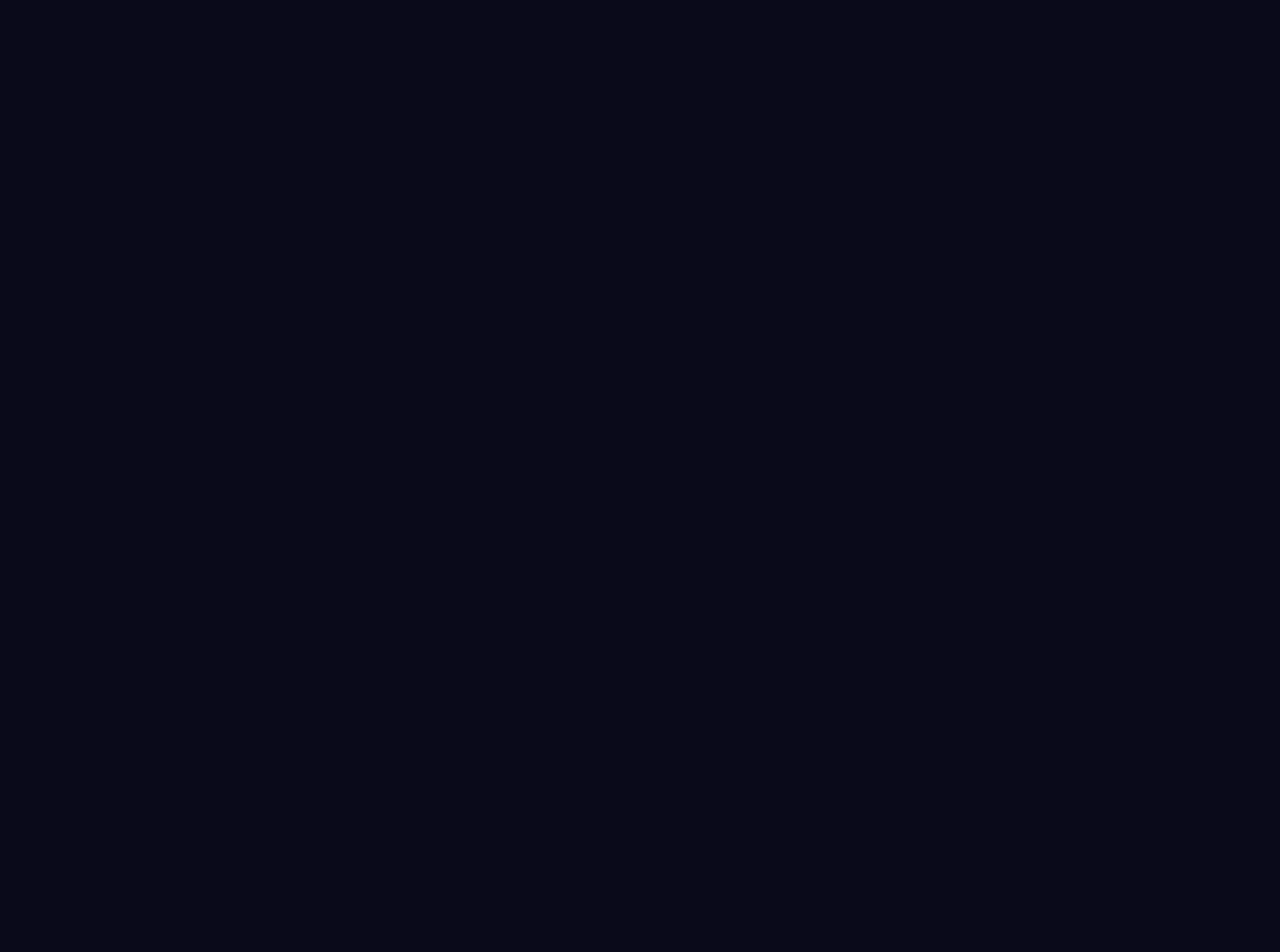
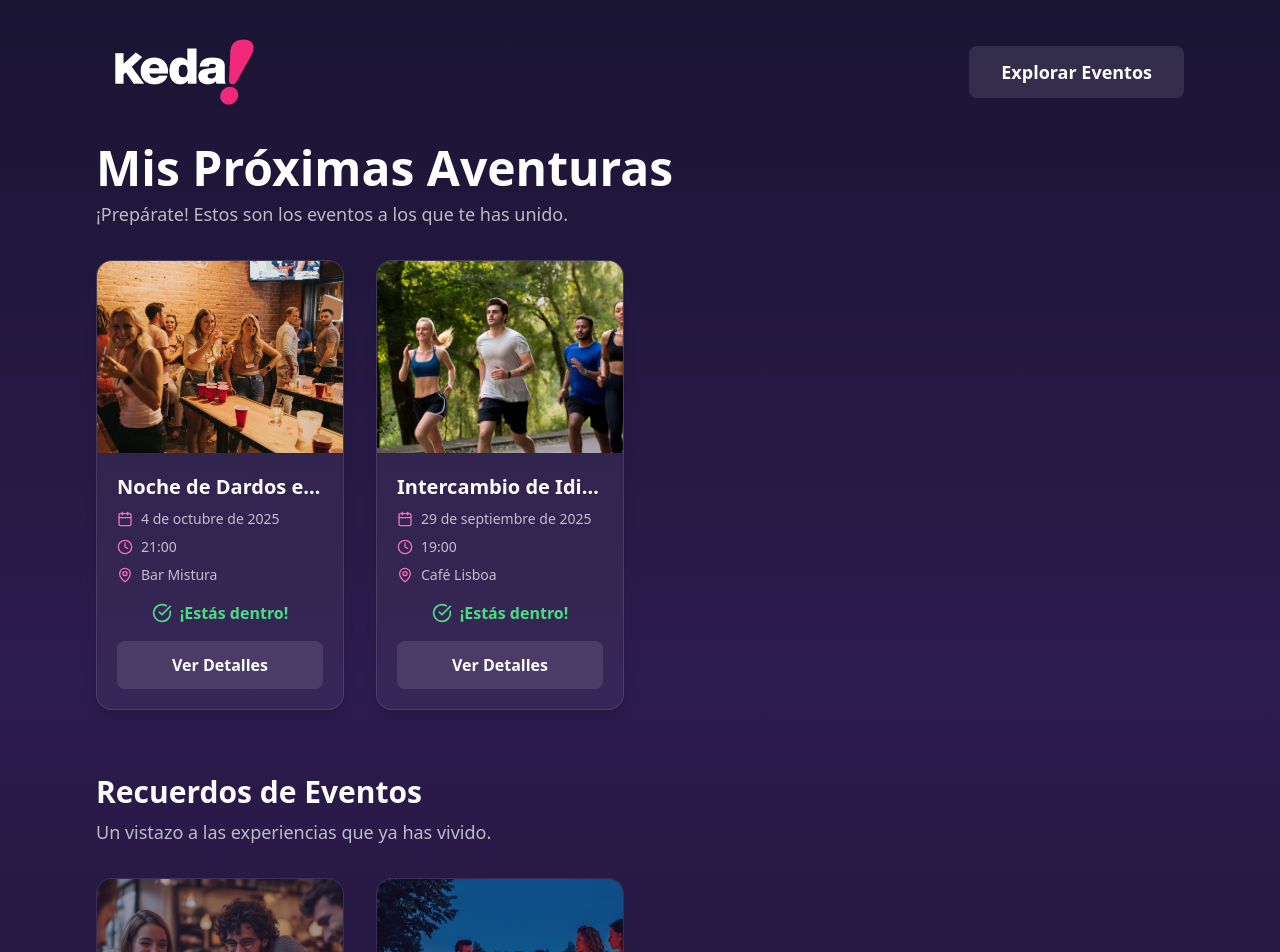
Before and after one commit to victornavareno/TangoAPP, a React (Vite) app: page /subscriberDashboard in a window 1280 px wide. Before the commit this address had no page. Shown: the top 952 px of the page. Before the commit the page ends 800 px from the top, so only its background shows below. Built offline with nearby package versions, Linux system fonts and the light colour scheme.

Commit message:
feat - User Event dashboard prototype 0.1

```diff
--- a/src/App.jsx
+++ b/src/App.jsx
@@ -7,6 +7,7 @@ import EventsExplorer from "./pages/EventsExplorer";
 import HostDashboard from "./pages/HostDashboard";
 import HeroKeda from "./pages/HeroKeda.jsx";
 import CreateEventPage from "./pages/CreateEventPage.jsx";
+import SubscriberDashboard from "./pages/SubscriberDashboard.jsx";
 
 function App() {
   return (
@@ -19,6 +20,7 @@ function App() {
         <Route path="/login" element={<LoginPage />} />
           <Route path="/hostDashboard" element={<HostDashboard />} />
           <Route path="/event/:id" element={<EventDetail />} />
+          <Route path="/subscriberDashboard" element={<SubscriberDashboard />} />
           <Route path="/crearEvento" element={<CreateEventPage />} />
 
       </Routes>
--- /dev/null
+++ b/src/pages/SubscriberDashboard.jsx
@@ -0,0 +1,157 @@
+import { useState, useEffect } from "react";
+import { useNavigate } from "react-router-dom";
+import { Calendar, Clock, MapPin, Users, CheckCircle } from "lucide-react";
+
+// Datos simulados de eventos a los que el usuario se ha unido
+const mockedJoinedEvents = [
+    {
+        id_event: 1,
+        name: "Noche de Dardos en Bar Mistura",
+        date: "2025-10-04",
+        time: "21:00",
+        locationName: "Bar Mistura",
+        imageUrl: "/event1.png",
+        isPast: false,
+    },
+    {
+        id_event: 5,
+        name: "Intercambio de Idiomas",
+        date: "2025-09-29",
+        time: "19:00",
+        locationName: "Café Lisboa",
+        imageUrl: "/event5.png",
+        isPast: false,
+    },
+    {
+        id_event: 9,
+        name: "Monólogo de Comedia",
+        date: "2024-08-15",
+        time: "22:00",
+        locationName: "The Wild Rover",
+        imageUrl: "/event3.png",
+        isPast: true,
+    },
+    {
+        id_event: 2,
+        name: "Juegos de Mesa con Carlos",
+        date: "2024-08-10",
+        time: "18:00",
+        locationName: "Plaza Mayor",
+        imageUrl: "/event2.png",
+        isPast: true,
+    },
+];
+
+const EventCard = ({ event, navigate }) => {
+    const formatDate = (dateString) => {
+        const options = { year: 'numeric', month: 'long', day: 'numeric' };
+        return new Date(dateString).toLocaleDateString('es-ES', options);
+    };
+
+    return (
+        <div
+            className={`bg-white/5 rounded-2xl shadow-lg overflow-hidden border border-white/10 transition-all duration-300 transform hover:-translate-y-2 ${event.isPast ? 'opacity-60' : ''}`}
+        >
+            <img src={event.imageUrl} alt={event.name} className="h-48 w-full object-cover" />
+            <div className="p-5">
+                <h3 className="text-xl font-bold mb-2 truncate">{event.name}</h3>
+                <div className="space-y-2 text-sm text-white/70 mb-4">
+                    <div className="flex items-center gap-2">
+                        <Calendar className="h-4 w-4 text-pink-400" />
+                        <span>{formatDate(event.date)}</span>
+                    </div>
+                    <div className="flex items-center gap-2">
+                        <Clock className="h-4 w-4 text-pink-400" />
+                        <span>{event.time}</span>
+                    </div>
+                    <div className="flex items-center gap-2">
+                        <MapPin className="h-4 w-4 text-pink-400" />
+                        <span>{event.locationName}</span>
+                    </div>
+                </div>
+                {event.isPast ? (
+                    <div className="text-center font-bold text-white/50 py-2 rounded-lg bg-white/5">
+                        Evento Finalizado
+                    </div>
+                ) : (
+                    <>
+                        <div className="flex items-center justify-center gap-2 text-green-400 font-semibold mb-4">
+                            <CheckCircle className="h-5 w-5" />
+                            <span>¡Estás dentro!</span>
+                        </div>
+                        <button
+                            onClick={() => navigate(`/event/${event.id_event}`)}
+                            className="w-full py-3 bg-white/10 text-white rounded-lg font-bold hover:bg-white/20 transition-colors"
+                        >
+                            Ver Detalles
+                        </button>
+                    </>
+                )}
+            </div>
+        </div>
+    );
+};
+
+function SubscriberDashboard() {
+    const navigate = useNavigate();
+    const [upcomingEvents, setUpcomingEvents] = useState([]);
+    const [pastEvents, setPastEvents] = useState([]);
+
+    useEffect(() => {
+        // Simulación de carga de datos
+        const upcoming = mockedJoinedEvents.filter(e => !e.isPast);
+        const past = mockedJoinedEvents.filter(e => e.isPast);
+        setUpcomingEvents(upcoming);
+        setPastEvents(past);
+    }, []);
+
+    return (
+        <div className="min-h-screen bg-gradient-to-b from-[#1a1533] via-[#2d1b4e] to-[#1a1533] text-white">
+            {/* Header */}
+            <header className="w-full flex items-center justify-between px-6 md:px-12 lg:px-24 py-6">
+                <img
+                    src="/logo_keda_pink.png"
+                    alt="Keda logo"
+                    className="h-24 cursor-pointer"
+                    onClick={() => navigate("/")}
+                />
+                <button
+                    className="px-8 py-3 bg-white/10 text-white rounded-lg font-semibold text-lg transition hover:bg-white/20"
+                    onClick={() => navigate("/explorar-eventos")}
+                >
+                    Explorar Eventos
+                </button>
+            </header>
+
+            <main className="px-6 md:px-12 lg:px-24 pb-20">
+                {/* Próximos Eventos */}
+                <div className="mb-16">
+                    <h1 className="text-4xl md:text-5xl font-extrabold mb-2">Mis Próximas Aventuras</h1>
+                    <p className="text-lg text-white/70">¡Prepárate! Estos son los eventos a los que te has unido.</p>
+                    {upcomingEvents.length > 0 ? (
+                        <div className="mt-8 grid grid-cols-1 md:grid-cols-2 lg:grid-cols-3 xl:grid-cols-4 gap-8">
+                            {upcomingEvents.map(event => <EventCard key={event.id_event} event={event} navigate={navigate} />)}
+                        </div>
+                    ) : (
+                        <p className="mt-8 text-white/50">Aún no te has apuntado a ningún evento. ¡Anímate a explorar!</p>
+                    )}
+                </div>
+
+                {/* Eventos Pasados */}
+                <div>
+                    <h2 className="text-3xl font-bold mb-2">Recuerdos de Eventos</h2>
+                    <p className="text-lg text-white/70">Un vistazo a las experiencias que ya has vivido.</p>
+                    {pastEvents.length > 0 ? (
+                        <div className="mt-8 grid grid-cols-1 md:grid-cols-2 lg:grid-cols-3 xl:grid-cols-4 gap-8">
+                            {pastEvents.map(event => <EventCard key={event.id_event} event={event} navigate={navigate} />)}
+                        </div>
+                    ) : (
+                        <p className="mt-8 text-white/50">Aquí aparecerán los eventos a los que asistas.</p>
+                    )}
+                </div>
+            </main>
+        </div>
+    );
+}
+
+export default SubscriberDashboard;
```
